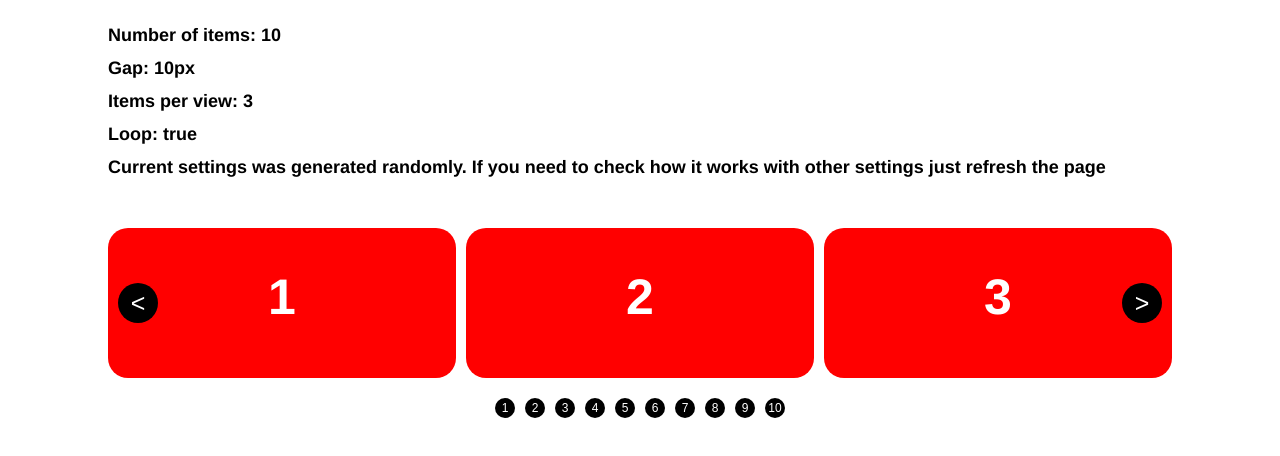
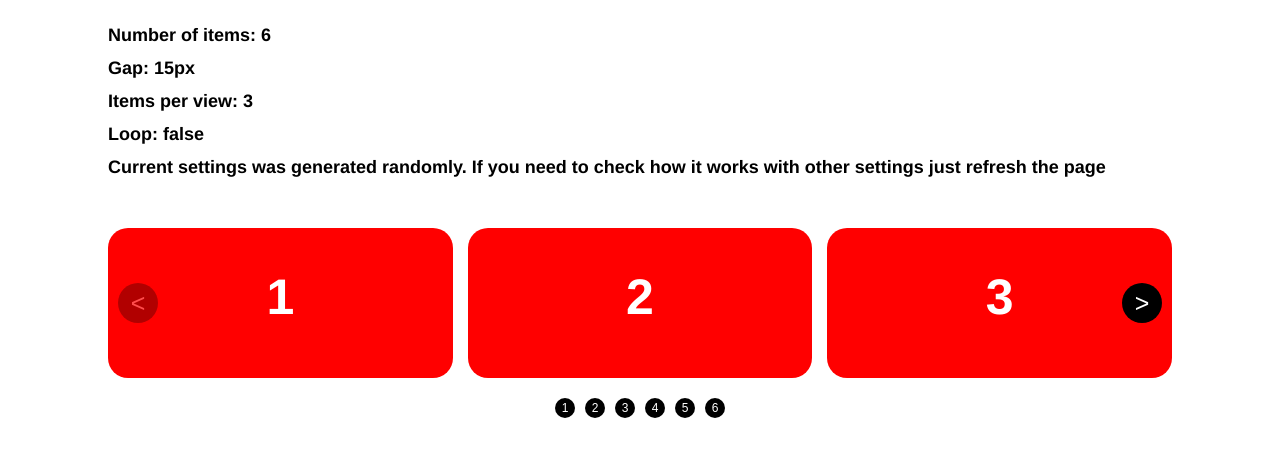
Before and after one commit to sasaafanasienka/Carousel, a React app: page / in a window 1280 px wide. Shown: the top 456 px of the page. Built offline with nearby package versions, Linux system fonts and the light colour scheme.

Commit message:
now used props.chilren to pass data

```diff
--- a/src/components/App.js
+++ b/src/components/App.js
@@ -20,14 +20,10 @@ function App() {
     }
 
     const config = {
-        content: 10,
-        gap: 10,
-        itemsPerView: 3,
-        loop: true
-        // content: getRandom(3,10),
-        // gap: getRandom(0,4) * 5,
-        // itemsPerView: getRandom(3,5),
-        // loop: getRandom(0,1) === 0 ? true : false
+        content: getRandom(3,10),
+        gap: getRandom(0,4) * 5,
+        itemsPerView: getRandom(3,5),
+        loop: getRandom(0,1) === 0 ? true : false
     }
 
     return (
@@ -38,11 +34,12 @@ function App() {
             <h1 className='text'>Loop: {config.loop.toString()}</h1>
             <h1 className='text'>Current settings was generated randomly. If you need to check how it works with other settings just refresh the page</h1>
             <Carousel
-                content={makeContentArr(config.content)}
                 gap={config.gap}
                 itemsPerView={config.itemsPerView}
                 loop={config.loop}
-            />
+            >
+                {makeContentArr(config.content)}
+            </Carousel>
         </div>
     );
 }
--- a/src/components/Carousel/Carousel.js
+++ b/src/components/Carousel/Carousel.js
@@ -15,7 +15,7 @@ class Carousel extends Component {
         this.carouselContent = createRef()
         this.carousel = createRef()
 
-        this.itemsQuantity = this.props.content.length
+        this.itemsQuantity = this.props.children.length
         this.itemsPerView = this.props.itemsPerView ? this.props.itemsPerView : 1
         this.gap = this.props.gap !== undefined ? this.props.gap : 10
         this.loop = this.props.loop ? this.props.loop : false
@@ -145,12 +145,13 @@ class Carousel extends Component {
     render() {
         return(
             <div className='Carousel' ref={this.carousel}>
-                <CarouselContent content={makeContentDOM(this.props.content, this.itemsPerView, this.loop)}
-                                onMoveStart={this.saveTouchPoint}
+                <CarouselContent onMoveStart={this.saveTouchPoint}
                                 onMove={this.touchMove}
                                 onMoveEnd={this.positionCorrection}
                                 ref={this.carouselContent}
-                />
+                >
+                    {makeContentDOM(this.props.children, this.itemsPerView, this.loop)}
+                </CarouselContent>
                 <CarouselButton moveTo='previous'
                                 isActive={this.state.prevButtonIsActive}
                                 onClick={this.buttonMove}
--- a/src/components/Carousel/components/CarouselContent/CarouselContent.js
+++ b/src/components/Carousel/components/CarouselContent/CarouselContent.js
@@ -53,8 +53,7 @@ class CarouselContent extends React.Component {
                 onTouchMove={this.onMove}
                 onTouchEnd={this.onMoveEnd}
             >
-                {this.props.content}
-                <img className='CarouselContent__drag-image'></img>
+                {this.props.children}
             </div>
         )
     }
```
